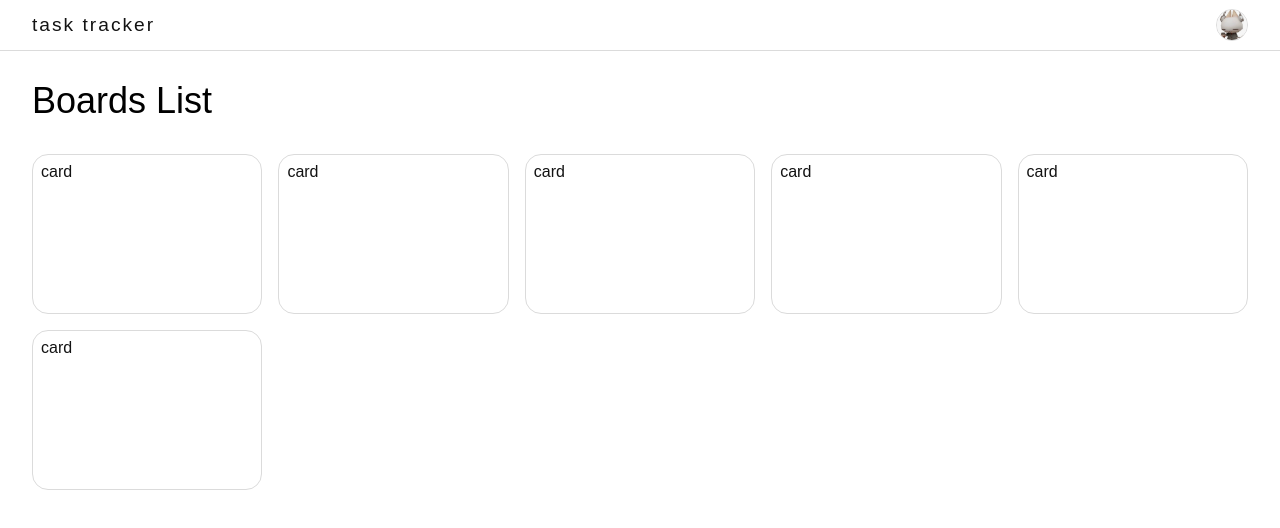
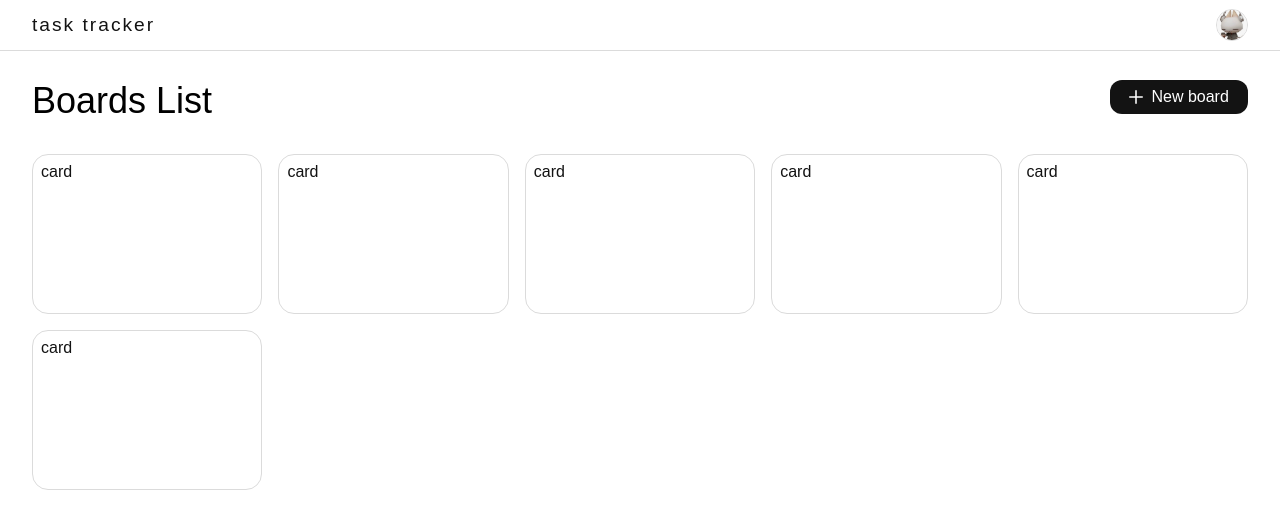
Before and after one commit to bogi-lyceya-44/task-tracker-front, a Vue app: page / in a window 1280 px wide. Shown: the top 528 px of the page. Built offline with nearby package versions, Linux system fonts and the light colour scheme.

Commit message:
feat: add routes & add board creation button

```diff
--- a/src/App.vue
+++ b/src/App.vue
@@ -14,7 +14,7 @@ export default defineComponent({
 
 <template>
   <Navbar/>
-  <BoardsList />
+  <RouterView/>
 </template>
 
 <style scoped>
--- a/src/components/BoardCard.vue
+++ b/src/components/BoardCard.vue
@@ -8,11 +8,11 @@ export default defineComponent({
 </script>
 
 <template>
-  <a class="board-link" href="#">
+  <RouterLink class="board-link" to="#">
     <div class="board-card">
       card
     </div>
-  </a>
+  </RouterLink>
 </template>
 
 <style scoped>
--- a/src/components/BoardsList.vue
+++ b/src/components/BoardsList.vue
@@ -22,7 +22,13 @@ export default defineComponent({
 
 <template>
   <section class="boards-list-section">
-    <h1 class="title">Boards List</h1>
+    <div class="panel">
+      <h1 class="title">Boards List</h1>
+      <button class="btn">
+        <img class="button__plus" src="../assets/icons/plus.svg" alt="plus">
+        New board
+      </button>
+    </div>
     <div class="boards-list">
       <BoardCard
           v-for="board in boards"
@@ -38,6 +44,11 @@ export default defineComponent({
   padding: 1.8em 2em;
 }
 
+.panel {
+  display: flex;
+  justify-content: space-between;
+}
+
 .title {
   margin: 0;
   font-size: 2.25em;
@@ -51,4 +62,8 @@ export default defineComponent({
   grid-template-columns: repeat(auto-fit, minmax(12em, 1fr));
   gap: 1em;
 }
+
+.button__plus {
+  height: 0.9em;
+}
 </style>
--- a/src/components/Navbar.vue
+++ b/src/components/Navbar.vue
@@ -10,7 +10,9 @@ export default defineComponent({
 
 <template>
   <div class="navbar">
-    <a class="logo" href="/">task tracker</a>
+    <RouterLink class="logo" to="/">
+      task tracker
+    </RouterLink>
     <ProfilePreview/>
   </div>
 </template>
--- a/src/components/ProfilePreview.vue
+++ b/src/components/ProfilePreview.vue
@@ -1,5 +1,5 @@
 <script lang="ts">
-import { defineComponent } from 'vue';
+import {defineComponent} from 'vue';
 
 export default defineComponent({
   name: "ProfilePreview",
@@ -14,7 +14,9 @@ export default defineComponent({
     },
     handleClickOutside(event: MouseEvent) {
       const wrapper = this.$refs.wrapper as HTMLElement;
-      if (this.isOpen && wrapper && !wrapper.contains(event.target as Node)) {
+      if (this.isOpen &&
+          wrapper &&
+          !wrapper.contains(event.target as Node)) {
         this.isOpen = false;
       }
     }
@@ -49,16 +51,16 @@ export default defineComponent({
             alt="avatar"
         >
         <div class="account-info__content">
-          <span class="account-info__nickname">EmoPrincessShine</span>
+          <span class="account-info__nickname">Emo Princess Shine</span>
           <span class="account-info__email">petr.ahtimirov@gmail.com</span>
         </div>
       </div>
       <hr class="menu__hr"/>
       <div class="menu__list">
-        <a class="menu__item" href="/">
+        <RouterLink class="menu__item" to="/profile" @click="isOpen = false">
           <span>Profile</span>
-        </a>
-        <button class="menu__item danger">
+        </RouterLink>
+        <button class="menu__item danger" @click="isOpen = false">
           <span>Sign out</span>
           <img class="menu__item__icon" src="../assets/icons/log_out.svg" alt="Log out">
         </button>
@@ -100,6 +102,7 @@ export default defineComponent({
   padding: 0.5em;
   border: 1px solid var(--border-light-color);
   border-radius: 1em;
+  box-shadow: 0 0.4em 1em 0 var(--border-light-color);
   opacity: 0;
   transform: translateY(-0.5em);
   pointer-events: none;
@@ -166,7 +169,7 @@ export default defineComponent({
   color: var(--text-color);
   font-size: 1em;
   background-color: inherit;
-  font-weight: 500;
+  font-weight: 400;
   border: none;
   padding: 0 0.6em;
   border-radius: 0.6em;
--- a/src/main.ts
+++ b/src/main.ts
@@ -2,5 +2,6 @@ import {createApp} from 'vue'
 import './style.css'
 import './fonts.css'
 import App from './App.vue'
+import {router} from "./router.ts";
 
-createApp(App).mount('#app')
+createApp(App).use(router).mount('#app')
--- a/src/style.css
+++ b/src/style.css
@@ -3,11 +3,16 @@
 
   --text-color: #131313;
   --text-light-color: #787486;
+
   --background-color: #ffffff;
   --background-focus-color: #F2F2F2;
   --border-light-color: #DBDBDB;
+
   --text-danger-color: #B01212;
   --background-danger-color: #FFE5E5;
+
+  --btn-background-color: #131313;
+  --btn-hover-background-color: #383737;
 }
 
 * {
@@ -28,6 +33,26 @@ button {
   font-family: 'Avenir', sans-serif;
 }
 
+.btn {
+  height: fit-content;
+  padding: 0.5em 1.2em;
+  display: flex;
+  align-items: center;
+  gap: 0.5em;
+  font-size: 1em;
+  font-weight: 400;
+  border: none;
+  color: #fff;
+  background-color: var(--btn-background-color);
+  border-radius: 0.75em;
+  cursor: pointer;
+  transition: .3s;
+}
+
+.btn:hover {
+  background-color: var(--btn-hover-background-color);
+}
+
 @media (max-width: 768px) {
   :root {
     font-size: 14px;
--- /dev/null
+++ b/src/views/HomeView.vue
@@ -0,0 +1,17 @@
+<script lang="ts">
+import {defineComponent} from 'vue'
+import BoardsList from "../components/BoardsList.vue";
+
+export default defineComponent({
+  name: "HomeView",
+  components: {BoardsList}
+})
+</script>
+
+<template>
+  <BoardsList/>
+</template>
+
+<style scoped>
+
+</style>
--- /dev/null
+++ b/src/views/ProfileView.vue
@@ -0,0 +1,15 @@
+<script lang="ts">
+import {defineComponent} from 'vue'
+
+export default defineComponent({
+  name: "ProfileView"
+})
+</script>
+
+<template>
+
+</template>
+
+<style scoped>
+
+</style>
```
Also changed, not shown: src/router.ts (added, +14 -0 lines), src/assets/icons/plus.svg (added).
